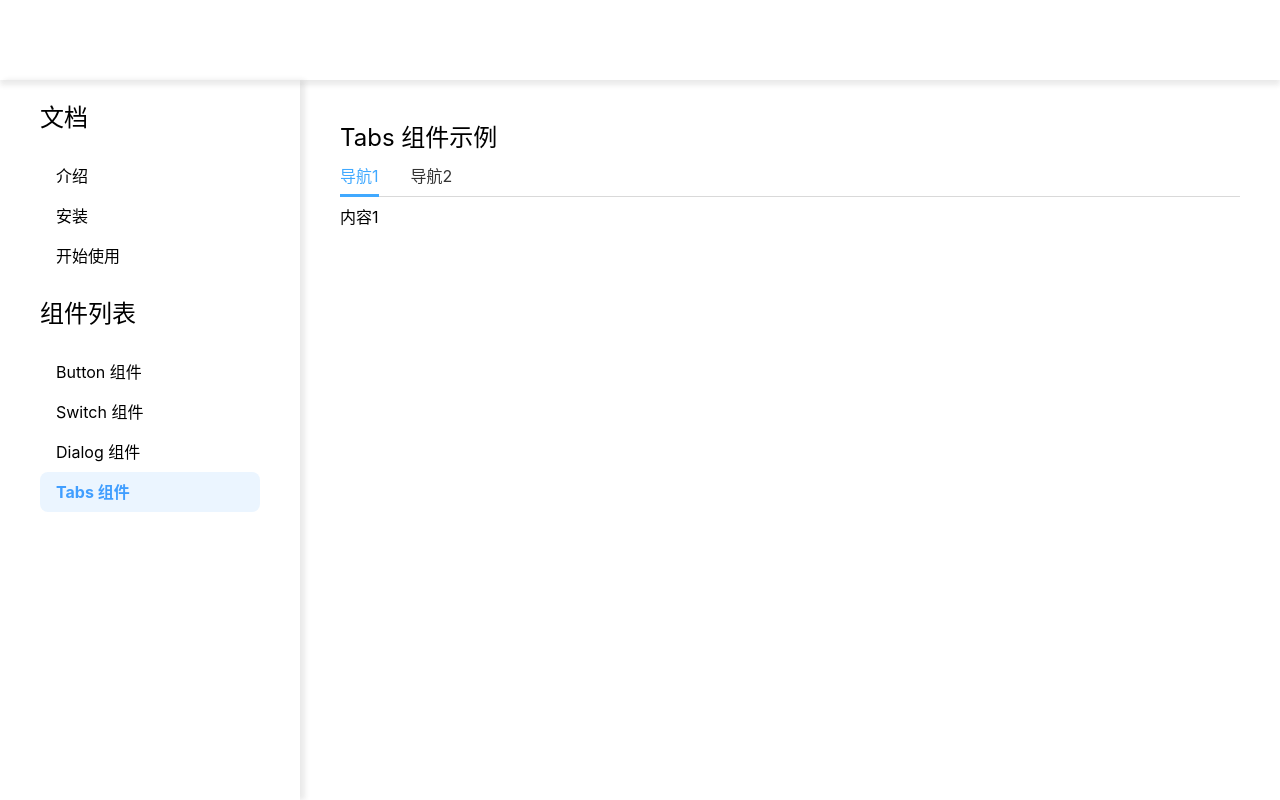
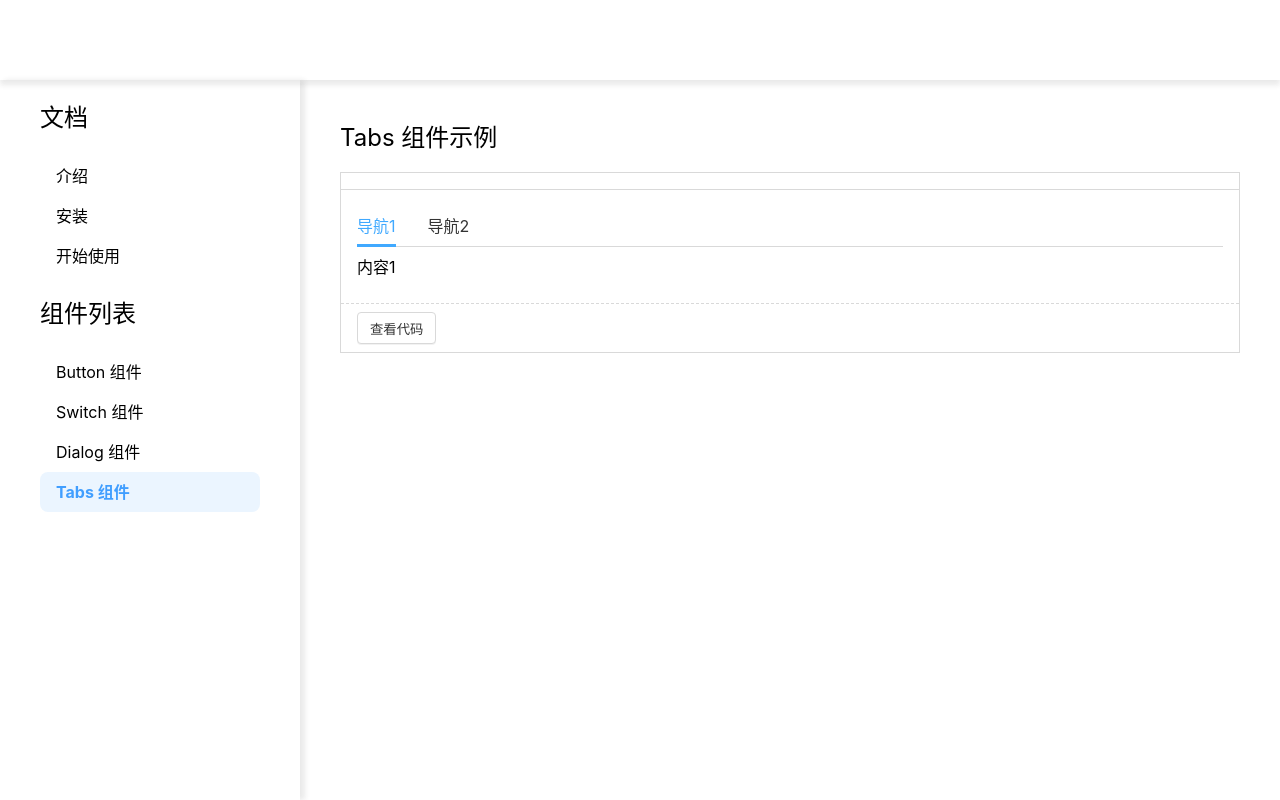
Before and after one commit to dongdong12138/nuomi-ui-vue, a Vue app: page /#/doc/tabs in a window 1280 px wide. Built offline with nearby package versions, Linux system fonts and the light colour scheme.

Commit message:
完善 Tabs 组件文档

```diff
--- a/src/router/index.ts
+++ b/src/router/index.ts
@@ -15,7 +15,7 @@ const router = createRouter({
         { path: 'button', name: 'button', component: () => import('@/views/ButtonDoc/index.vue') },
         { path: 'switch', name: 'switch', component: () => import('@/views/SwitchDoc/index.vue') },
         { path: 'dialog', name: 'dialog', component: () => import('@/views/DialogDoc/index.vue') },
-        { path: 'tabs', name: 'tabs', component: () => import('@/views/TabsDoc.vue') },
+        { path: 'tabs', name: 'tabs', component: () => import('@/views/TabsDoc/index.vue') },
         { path: '', name: 'redirect', redirect: '/doc/intro' }
       ]
     },
--- a/src/views/TabsDoc.vue
+++ b/src/views/TabsDoc/TabsDemo1.vue
@@ -1,3 +1,5 @@
+<demo>基本使用</demo>
+
 <script setup lang="ts">
 import { ref } from 'vue';
 import NTabs from '@/lib/NTabs.vue';
@@ -7,7 +9,6 @@ const item = ref('导航1');
 </script>
 
 <template>
-  <h2>Tabs 组件示例</h2>
   <n-tabs v-model:selected="item">
     <n-tab title="导航1">内容1</n-tab>
     <n-tab title="导航2">内容2</n-tab>
--- /dev/null
+++ b/src/views/TabsDoc/index.vue
@@ -0,0 +1,9 @@
+<script setup lang="ts">
+import VueDemo from '@/components/VueDemo.vue';
+import TabsDemo1 from './TabsDemo1.vue';
+</script>
+
+<template>
+  <h2>Tabs 组件示例</h2>
+  <vue-demo :component="TabsDemo1" />
+</template>
```
